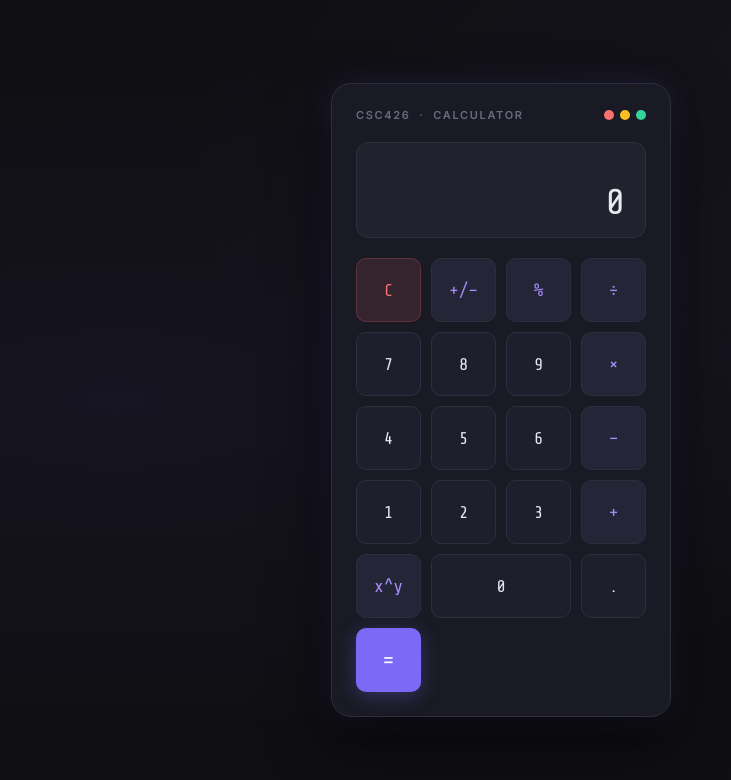
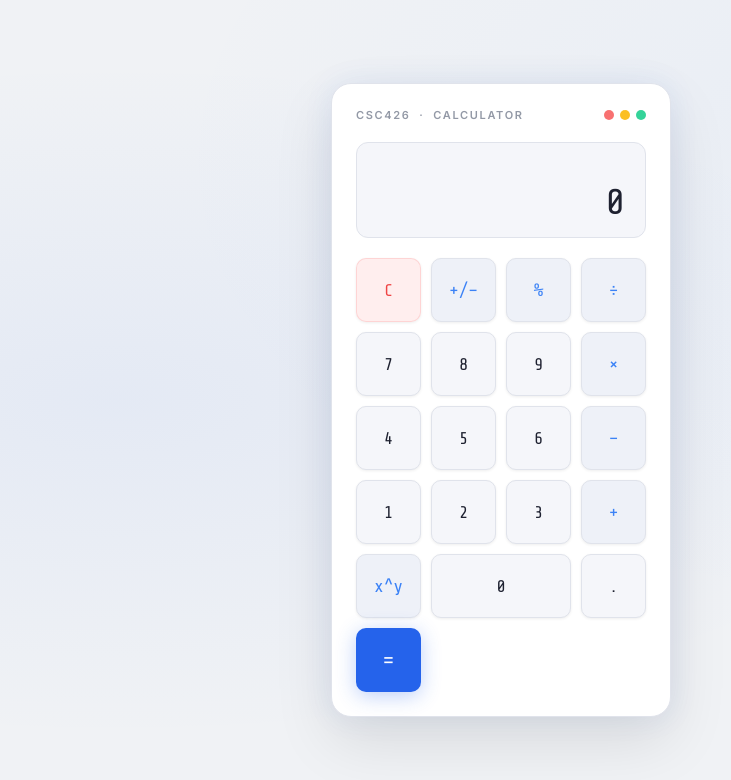
Before and after one commit to Olumide-Codes/CSC426, a plain HTML site: page guiCalculator/index.html in a window 1280 px wide. Shown: the whole page, without its empty margins (139-870 px from the left). Drawn offline with nearby package versions, Linux system fonts and the light colour scheme.

Commit message:
Fixed a bug

```diff
--- a/guiCalculator/index.html
+++ b/guiCalculator/index.html
@@ -16,23 +16,23 @@
       }
 
       :root {
-        --bg: #0f0f13;
-        --surface: #1a1a24;
-        --panel: #22222f;
-        --border: #2e2e3e;
-        --accent: #7c6af7;
-        --accent2: #a78bfa;
-        --danger: #f87171;
-        --text: #e8e8f0;
-        --muted: #6b6b80;
-        --btn-num: #1e1e2c;
-        --btn-op: #252538;
-        --btn-hover-num: #2a2a3e;
-        --btn-hover-op: #32324a;
-        --btn-eq: #7c6af7;
-        --btn-eq-hover: #6d5de6;
-        --shadow: 0 24px 60px rgba(0, 0, 0, 0.6);
-        --glow: 0 0 30px rgba(124, 106, 247, 0.15);
+        --bg: #f0f2f5;
+        --surface: #ffffff;
+        --panel: #f5f6fa;
+        --border: #e0e3eb;
+        --accent: #2563eb;
+        --accent2: #3b82f6;
+        --danger: #ef4444;
+        --text: #1e2130;
+        --muted: #9399a6;
+        --btn-num: #f5f6fa;
+        --btn-op: #eef1f8;
+        --btn-hover-num: #e8ebf4;
+        --btn-hover-op: #dde2f0;
+        --btn-eq: #2563eb;
+        --btn-eq-hover: #1d54d4;
+        --shadow: 0 24px 60px rgba(0, 0, 0, 0.1);
+        --glow: 0 0 30px rgba(37, 99, 235, 0.08);
       }
 
       body {
@@ -45,12 +45,12 @@
         background-image:
           radial-gradient(
             ellipse at 20% 50%,
-            rgba(124, 106, 247, 0.06) 0%,
+            rgba(37, 99, 235, 0.06) 0%,
             transparent 60%
           ),
           radial-gradient(
             ellipse at 80% 20%,
-            rgba(167, 139, 250, 0.04) 0%,
+            rgba(59, 130, 246, 0.04) 0%,
             transparent 50%
           );
       }
@@ -166,6 +166,7 @@
         outline: none;
         color: var(--text);
         background: var(--btn-num);
+        box-shadow: 0 1px 3px rgba(0, 0, 0, 0.07);
         user-select: none;
         -webkit-tap-highlight-color: transparent;
       }
@@ -203,11 +204,11 @@
         color: #fff;
         border-color: transparent;
         font-size: 22px;
-        box-shadow: 0 4px 20px rgba(124, 106, 247, 0.3);
+        box-shadow: 0 4px 20px rgba(37, 99, 235, 0.3);
       }
       .btn-eq:hover {
         background: var(--btn-eq-hover);
-        box-shadow: 0 4px 28px rgba(124, 106, 247, 0.45);
+        box-shadow: 0 4px 28px rgba(37, 99, 235, 0.45);
       }
 
       /* Zero spans 2 cols */
```
